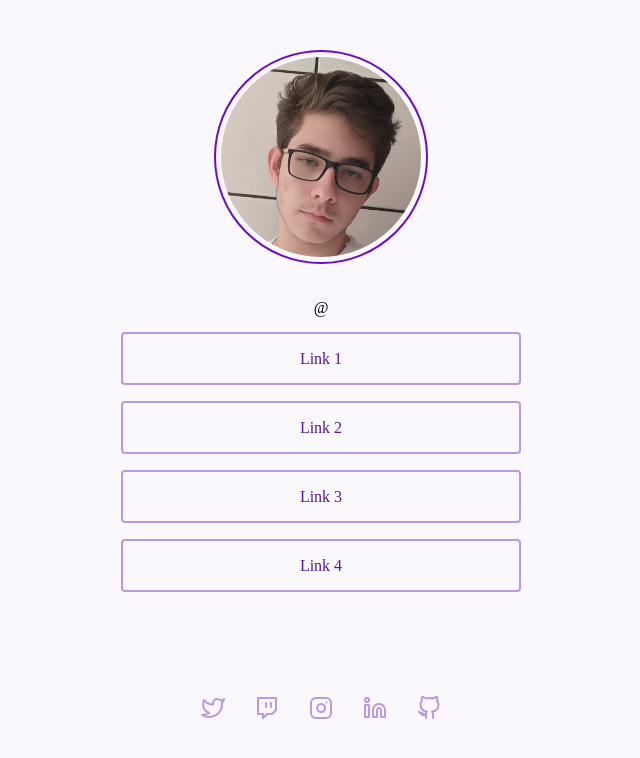
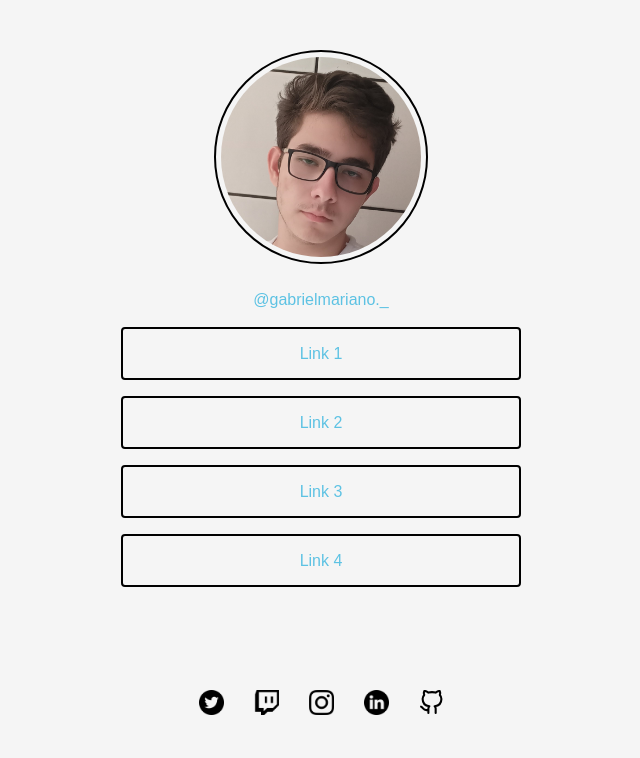
Before and after one commit to GabrielCunhaMariano/social-tree, a plain HTML site: page index.html in a window 1280 px wide. Shown: the whole page, without its empty margins (319-959 px from the left). Drawn offline with Linux system fonts and the light colour scheme.

Commit message:
update visual and design

```diff
--- a/index.html
+++ b/index.html
@@ -5,7 +5,7 @@
     <meta charset="UTF-8" />
     <meta http-equiv="X-UA-Compatible" content="IE=edge" />
     <meta name="viewport" content="width=device-width, initial-scale=1.0" />
-    <title>Document</title>
+    <title>My social networks</title>
   </head>
   <body>
     <div class="all">
@@ -17,7 +17,11 @@
         />
       </div>
       <div class="all-itens">
-        <p>@</p>
+        <a
+          class="acc-instagram"
+          href="https://www.instagram.com/gabrielmariano._/"
+          ><p class="account-instagram">@gabrielmariano._</p></a
+        >
 
         <main class="social-networks">
           <a class="link-one" href="">Link 1</a>
@@ -28,19 +32,45 @@
       </div>
       <footer class="icons">
         <a class="icon-twitter" href="#">
-          <img src="./images/twitter.svg" alt="twitter icon" />
+          <img
+            class="icon-size"
+            src="./icons-social-tree/twitter.png"
+            alt="twitter icon"
+          />
         </a>
         <a class="icon-twitch" href="#">
-          <img src="./images/twitch.svg" alt="twitch icon" />
+          <img
+            class="icon-size"
+            src="./icons-social-tree/twitch.png"
+            alt="twitch icon"
+          />
         </a>
-        <a class="icon-instagram" href="#">
-          <img src="./images/instagram.svg" alt="instagram icon" />
+        <a
+          class="icon-instagram"
+          href="https://www.instagram.com/gabrielmariano._/"
+        >
+          <img
+            class="icon-size"
+            src="./icons-social-tree/instagram.png"
+            alt="instagram icon"
+          />
         </a>
-        <a class="icon-linkedin" href="#">
-          <img src="./images/linkedin.svg" alt="linkedin icon" />
+        <a
+          class="icon-linkedin"
+          href="https://www.linkedin.com/in/gabriel-cunha-mariano-229646246/"
+        >
+          <img
+            class="icon-size"
+            src="./icons-social-tree/linkedin.png"
+            alt="linkedin icon"
+          />
         </a>
         <a class="icon-github" href="#">
-          <img src="./images/github.svg" alt="github icon" />
+          <img
+            class="icon-size"
+            src="./icons-social-tree/github.svg"
+            alt="github icon"
+          />
         </a>
       </footer>
     </div>
--- a/styles.css
+++ b/styles.css
@@ -3,18 +3,19 @@
 }
 
 body {
-  background: #faf7fd;
+  background-color: whitesmoke;
 }
 
 .all {
-  font-style: normal;
-  text-align: center;
+  font-family: "Poppins", sans-serif;
   line-height: 49px;
   width: 400px;
   height: 800px;
   margin: 0 auto;
-  margin-top: 25px;
   margin-top: 50px;
+  margin-bottom: 10px;
+  font-style: normal;
+  text-align: center;
 }
 
 .all-itens {
@@ -30,7 +31,22 @@ body {
   border-radius: 50%;
   margin: 0 auto;
   padding: 5px;
-  border: 2px solid #6a0cc7;
+  border: 2px solid black;
+}
+
+.acc-instagram {
+  text-decoration: none;
+}
+
+.account-instagram {
+  position: relative;
+  bottom: 5px;
+  margin-top: 10px;
+  margin-bottom: 10px;
+  font-weight: 300;
+  font-size: 16px;
+  line-height: 24px;
+  color: #5dc2e3;
 }
 
 .social-networks {
@@ -38,37 +54,51 @@ body {
 }
 
 .link-one {
-  border: 2px solid #bb99dd;
+  border: 2px solid black;
   border-radius: 4px;
   margin-bottom: 16px;
   text-decoration: none;
+  color: #5dc2e3;
 }
 
 .link-two {
-  border: 2px solid #bb99dd;
+  border: 2px solid black;
   border-radius: 4px;
   margin-bottom: 16px;
   text-decoration: none;
+  color: #5dc2e3;
 }
 
 .link-tree {
-  border: 2px solid #bb99dd;
+  border: 2px solid black;
   border-radius: 4px;
   margin-bottom: 16px;
   text-decoration: none;
+  color: #5dc2e3;
 }
 
 .link-four {
-  border: 2px solid #bb99dd;
+  border: 2px solid black;
   border-radius: 4px;
   margin-bottom: 68px;
   text-decoration: none;
+  color: #5dc2e3;
 }
 
 .icons {
+  color: black;
   margin-top: 30px;
   display: flex;
   justify-content: center;
   position: relative;
   gap: 30px;
 }
+
+.icon-linkedin {
+  color: black;
+}
+
+.icon-size {
+  width: 25px;
+  height: 25px;
+}
```
Also changed, not shown: icons-social-tree/github.svg (added), icons-social-tree/instagram.png (added), icons-social-tree/linkedin.png (added), icons-social-tree/twitch.png (added), icons-social-tree/twitter.png (added), 1 other file.
